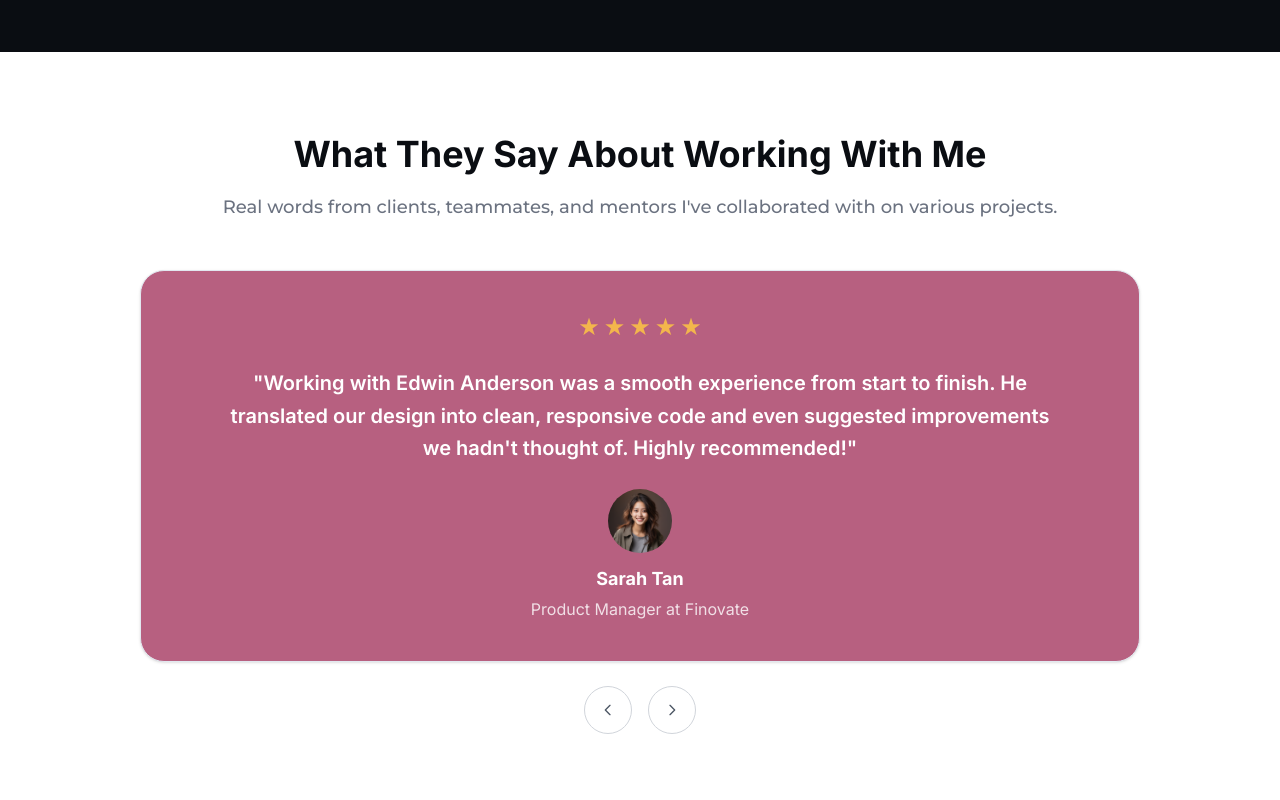
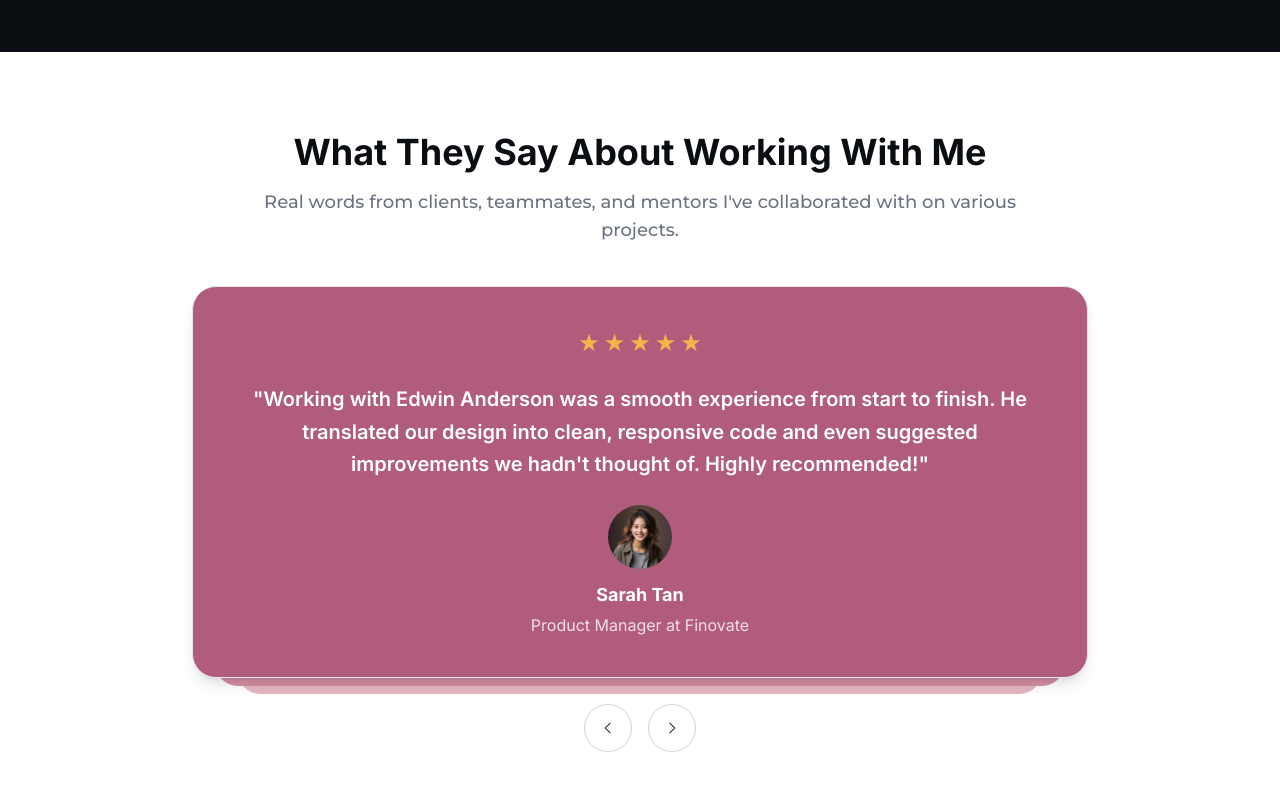
Before and after one commit to alfaizuna/portfolio-web, a Next.js app: page / in a window 1280 px wide. Shown: the part 4760-5560 px from the top of the page. Built offline with nearby package versions, Linux system fonts and the light colour scheme; a web font is replaced by a local one.

Commit message:
feat: Enhance TestimonialsSection with framer-motion for improved animations and user interaction

```diff
--- a/src/screens/Dekstop/sections/TestimonialsSection/TestimonialsSection.tsx
+++ b/src/screens/Dekstop/sections/TestimonialsSection/TestimonialsSection.tsx
@@ -1,70 +1,148 @@
 "use client";
 
-import React from "react";
+import React, { useState } from "react";
 import { Card, CardContent } from "../../../../components/ui/card";
 import { Button } from "../../../../components/ui/button";
+import { motion, AnimatePresence, wrap } from "framer-motion";
+
+// 1. Data untuk testimoni dibuat dinamis dalam sebuah array
+const testimonials = [
+  {
+    id: 1,
+    quote:
+      "Working with Edwin Anderson was a smooth experience from start to finish. He translated our design into clean, responsive code and even suggested improvements we hadn't thought of. Highly recommended!",
+    name: "Sarah Tan",
+    title: "Product Manager at Finovate",
+    image: "/ellipse-8.png",
+  },
+  {
+    id: 2,
+    quote:
+      "His attention to detail and commitment to quality are outstanding. The final product exceeded our expectations. A true professional and a pleasure to work with.",
+    name: "Michael Chen",
+    title: "Lead Designer at Creative Solutions",
+    image: "/default-portrait.png",
+  },
+  {
+    id: 3,
+    quote:
+      "Edwin is a proactive and resourceful developer. He's not just a coder; he's a problem solver who contributes great ideas to the team. I would gladly work with him again.",
+    name: "Jessica Liu",
+    title: "Senior Frontend Developer at TechCorp",
+    image: "/default-portrait.png",
+  },
+];
+
+// 2. Varian animasi untuk efek geser (slide)
+const variants = {
+  enter: (direction: number) => ({
+    x: direction > 0 ? "100%" : "-100%",
+    opacity: 0,
+  }),
+  center: {
+    zIndex: 1,
+    x: 0,
+    opacity: 1,
+  },
+  exit: (direction: number) => ({
+    zIndex: 0,
+    x: direction < 0 ? "100%" : "-100%",
+    opacity: 0,
+  }),
+};
 
 export const TestimonialsSection = (): JSX.Element => {
+  // 3. State untuk mengelola halaman dan arah navigasi
+  const [[page, direction], setPage] = useState([0, 0]);
+
+  // `wrap` adalah utilitas dari framer-motion untuk menangani array wrapping (misal: dari item terakhir kembali ke pertama)
+  const testimonialIndex = wrap(0, testimonials.length, page);
+
+  const paginate = (newDirection: number) => {
+    setPage([page + newDirection, newDirection]);
+  };
+
+  const currentTestimonial = testimonials[testimonialIndex];
+
   return (
-    <section id="testimonials" className="flex-col w-full gap-12 px-[120px] py-20 flex-[0_0_auto] flex items-center relative">
-      <div className="flex flex-col w-[847px] items-center gap-4 relative flex-[0_0_auto]">
-        <div className="relative text-center text-4xl font-bold text-[#0a0d12] leading-tight">
+    // Animasi fade-in + slide-up untuk seluruh section
+    <motion.section
+      id="testimonials"
+      className="flex-col w-full gap-12 px-6 sm:px-12 md:px-20 py-20 flex items-center relative overflow-x-hidden"
+      initial={{ opacity: 0, y: 20 }}
+      whileInView={{ opacity: 1, y: 0 }}
+      viewport={{ once: true, amount: 0.2 }}
+      transition={{ duration: 0.5 }}
+    >
+      <div className="flex flex-col w-full max-w-3xl items-center gap-4 relative">
+        <div className="relative text-center text-2xl sm:text-4xl font-bold text-[#0a0d12] leading-tight">
           What They Say About Working With Me
         </div>
-
-        <div className="relative text-center text-lg font-montserrat font-medium text-[#6b7280] leading-relaxed">
-          Real words from clients, teammates, and mentors I&apos;ve
-          collaborated with on various projects.
+        <div className="relative text-center text-base sm:text-lg font-montserrat font-medium text-[#6b7280] leading-relaxed">
+          Real words from clients, teammates, and mentors I&apos;ve collaborated
+          with on various projects.
         </div>
       </div>
 
-      <div className="flex flex-col items-center gap-6 relative self-stretch w-full flex-[0_0_auto]">
-        <div className="relative flex justify-center items-center w-full">
-          {/* Back layer - lightest */}
-          <div className="absolute z-0 w-[900px] h-[280px] bg-[#e8c5d3] rounded-3xl top-4" />
+      <div className="flex flex-col items-center gap-8 relative self-stretch w-full">
+        {/* Container untuk card stack, dibuat responsif */}
+        <div className="relative flex justify-center items-center w-full h-[480px] sm:h-[420px] md:h-[380px]">
+          {/* AnimatePresence untuk menangani animasi keluar-masuk elemen */}
+          <AnimatePresence initial={false} custom={direction}>
+            <motion.div
+              key={page}
+              custom={direction}
+              variants={variants}
+              initial="enter"
+              animate="center"
+              exit="exit"
+              transition={{
+                x: { type: "spring", stiffness: 300, damping: 30 },
+                opacity: { duration: 0.2 },
+              }}
+              className="absolute w-full max-w-4xl translate-y-8 sm:translate-y-0"
+            >
+              {/* Container relatif untuk menumpuk kartu */}
+              <div className="relative">
+                {/* Kartu dekoratif sekarang berada di dalam grup animasi dan di belakang kartu utama */}
+                <div className="absolute top-4 left-1/2 -translate-x-1/2 z-0 w-[90%] h-full bg-[#e5b6c3] rounded-3xl" />
+                <div className="absolute top-2 left-1/2 -translate-x-1/2 z-10 w-[95%] h-full bg-[#d48fa3] rounded-3xl" />
 
-          {/* Middle layer */}
-          <div className="absolute z-10 w-[950px] h-[290px] bg-[#d4a0b3] rounded-3xl top-2" />
-
-          {/* Front testimonial card */}
-          <Card className="relative z-20 flex flex-col w-[1000px] items-center gap-8 px-12 py-10 bg-[#b76080] rounded-3xl">
-            <CardContent className="p-0 flex flex-col items-center gap-6 w-full max-w-4xl">
-              {/* 5 Star Rating */}
+                {/* Kartu Testimoni Utama (Paling Depan) */}
+                <Card className="relative z-20 flex flex-col w-full items-center gap-8 px-8 sm:px-12 py-10 bg-[#B15C7D] rounded-3xl shadow-lg">
+                  <CardContent className="p-0 flex flex-col items-center gap-6 w-full">
                     <div className="flex gap-1">
                       {[...Array(5)].map((_, i) => (
-                  <span key={i} className="text-[#f3b64c] text-2xl">★</span>
+                        <span key={i} className="text-[#f3b64c] text-2xl">
+                          ★
+                        </span>
                       ))}
                     </div>
-
-              {/* Testimonial Quote */}
-              <div className="text-center text-xl font-semibold text-white leading-relaxed px-8">
-                "Working with Edwin Anderson was a smooth experience from start to finish. He translated our design into clean, responsive code and even suggested improvements we hadn't thought of. Highly recommended!"
+                    <div className="text-center text-xl font-semibold text-white leading-relaxed min-h-[120px] sm:min-h-[96px]">
+                      &quot;{currentTestimonial.quote}&quot;
                     </div>
-
-              {/* Profile Section */}
                     <div className="flex flex-col items-center gap-3">
                       <img
                         className="w-16 h-16 rounded-full object-cover"
-                  alt="Sarah Tan"
-                  src="/ellipse-8.png"
+                        alt={currentTestimonial.name}
+                        src={currentTestimonial.image}
                       />
-
                       <div className="flex flex-col items-center gap-1">
-                  <div className="text-lg font-bold text-white">
-                    Sarah Tan
-                  </div>
-                  <div className="text-base text-white/80">
-                    Product Manager at Finovate
-                  </div>
+                        <div className="text-lg font-bold text-white">{currentTestimonial.name}</div>
+                        <div className="text-base text-white/80">{currentTestimonial.title}</div>
                       </div>
                     </div>
                   </CardContent>
                 </Card>
               </div>
+            </motion.div>
+          </AnimatePresence>
+        </div>
 
         {/* Navigation Arrows */}
-        <div className="flex items-center gap-4">
+        <div className="flex items-center gap-4  translate-y-4 sm:translate-y-0 z-30">
           <Button
+            onClick={() => paginate(-1)}
             variant="outline"
             size="icon"
             className="w-12 h-12 rounded-full border border-gray-300 bg-white hover:bg-gray-50 flex items-center justify-center"
@@ -75,11 +153,16 @@ export const TestimonialsSection = (): JSX.Element => {
               stroke="currentColor"
               viewBox="0 0 24 24"
             >
-              <path strokeLinecap="round" strokeLinejoin="round" strokeWidth={2} d="M15 19l-7-7 7-7" />
+              <path
+                strokeLinecap="round"
+                strokeLinejoin="round"
+                strokeWidth={2}
+                d="M15 19l-7-7 7-7"
+              />
             </svg>
           </Button>
-
           <Button
+            onClick={() => paginate(1)}
             variant="outline"
             size="icon"
             className="w-12 h-12 rounded-full border border-gray-300 bg-white hover:bg-gray-50 flex items-center justify-center"
@@ -90,11 +173,16 @@ export const TestimonialsSection = (): JSX.Element => {
               stroke="currentColor"
               viewBox="0 0 24 24"
             >
-              <path strokeLinecap="round" strokeLinejoin="round" strokeWidth={2} d="M9 5l7 7-7 7" />
+              <path
+                strokeLinecap="round"
+                strokeLinejoin="round"
+                strokeWidth={2}
+                d="M9 5l7 7-7 7"
+              />
             </svg>
           </Button>
         </div>
       </div>
-    </section>
+    </motion.section>
   );
 };
```
Also changed, not shown: public/default-portrait.png (added). Lines whose indentation alone changed are shown as unchanged.
